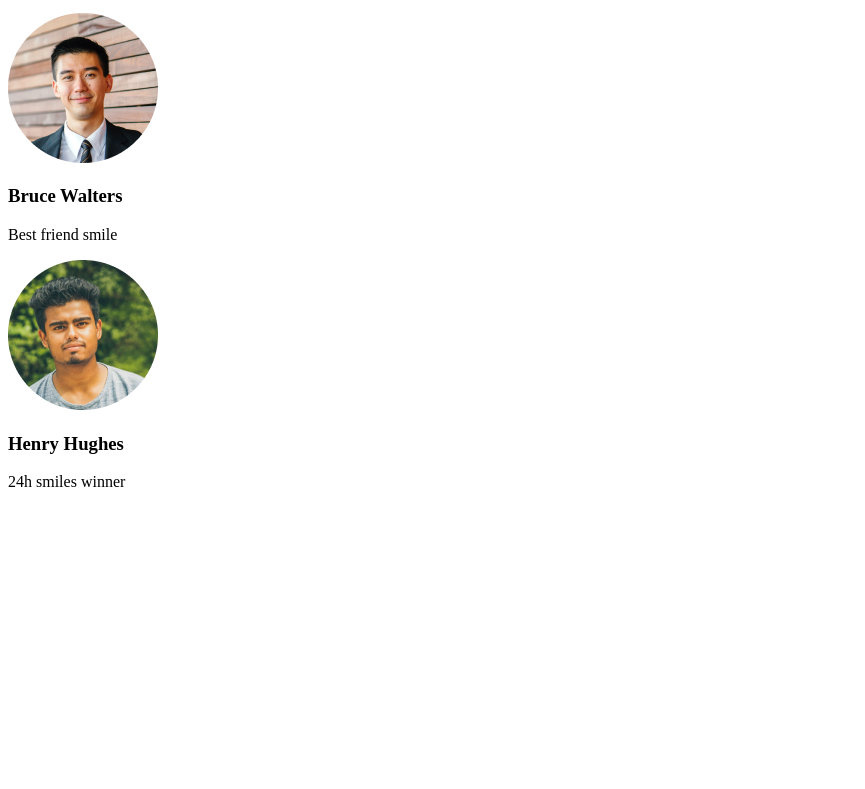
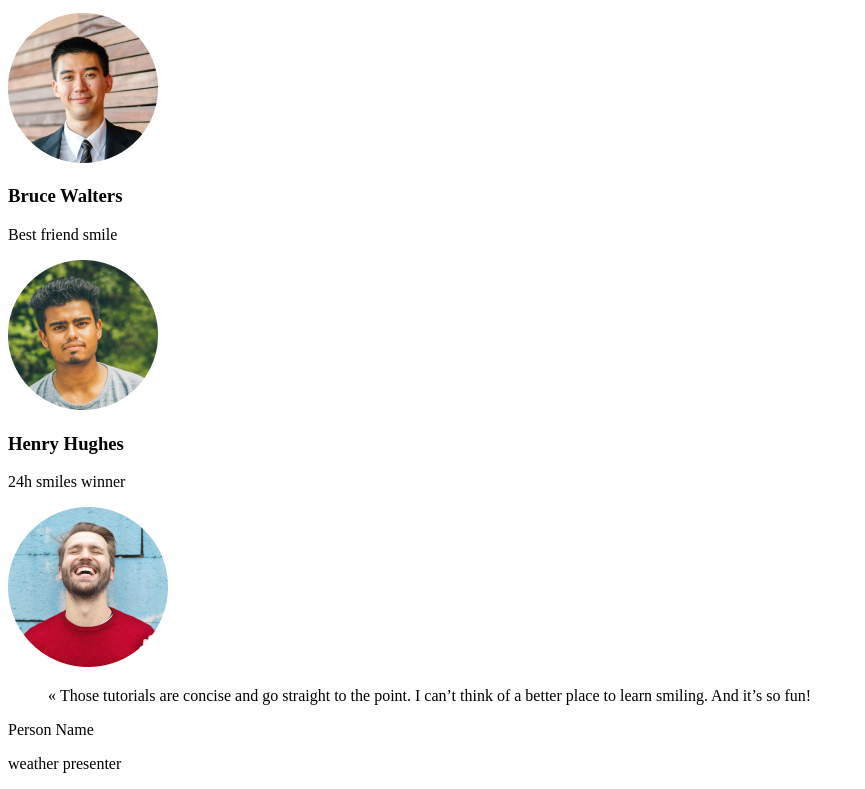
Before and after one commit to cableyesto/holbertonschool-web-development, a plain HTML site: page html_advanced/index.html in a window 1280 px wide. Shown: the part 824-1613 px from the top of the page, without its empty margins (0-865 px from the left). Before the commit the page ends 1331 px from the top, so only its background shows below. Drawn offline with Linux system fonts and the light colour scheme.

Commit message:
The project 3. Quote, implement the quote section

```diff
--- a/html_advanced/index.html
+++ b/html_advanced/index.html
@@ -51,6 +51,16 @@
         </div>
       </div>
     </section>
+    <section>
+      <div>
+        <img src="http://127.0.0.1:8080/assets/pic_client_5.png" alt="Picture client 5">
+        <div>
+          <blockquote>« Those tutorials are concise and go straight to the point. I can’t think of a better place to learn smiling. And it’s so fun! </blockquote>
+          <p>Person Name</p>
+          <p>weather presenter</p>
+        </div>
+      </div>
+    </section>
   </main>
 </body>
 </html>
```
Also changed, not shown: html_advanced/assets/pic_client_5.png (added).
